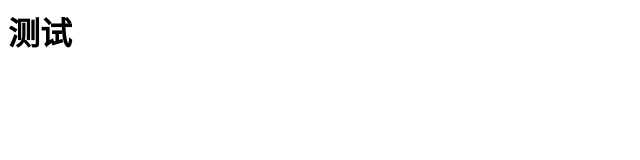
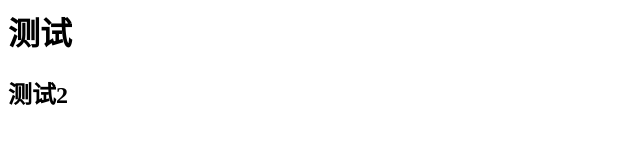
Before and after one commit to Studiedl/studied.github.io, a plain HTML site: page index.html in a window 1280 px wide. Shown: the whole page, without its empty margins (0-640 px from the left). Drawn offline with Linux system fonts and the light colour scheme.

Commit message:
Update index.html

```diff
--- a/index.html
+++ b/index.html
@@ -1 +1,2 @@
 <h1>测试</h1>
+<h2>测试2</h2>
```
